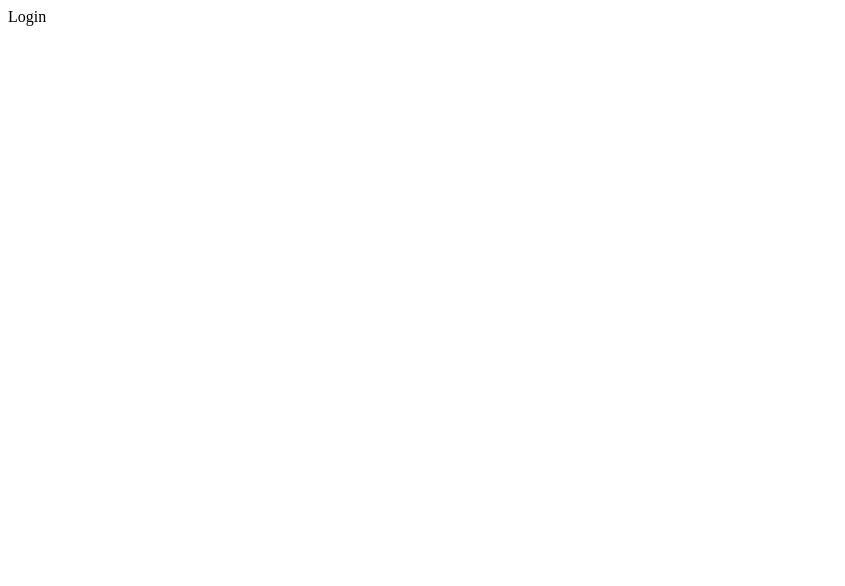
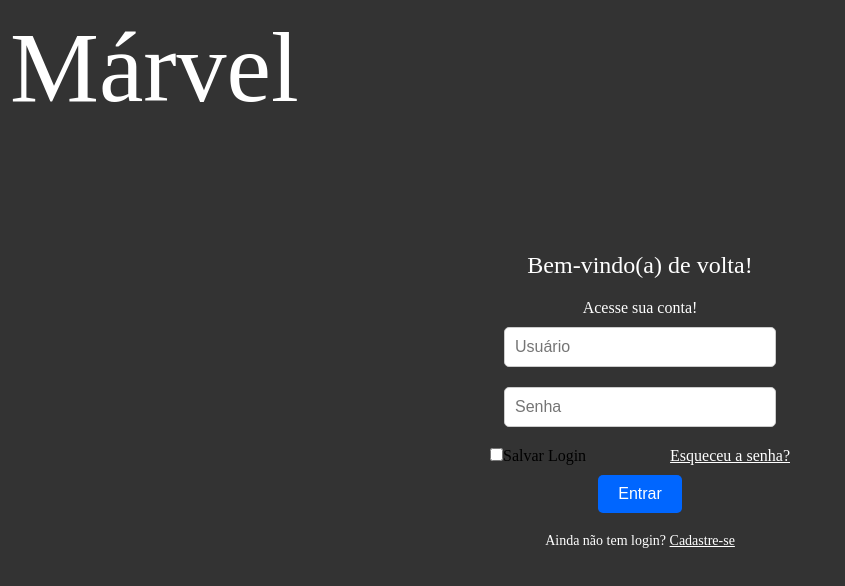
Before and after one commit to igregorioneto/JS, a React (Vite) app in the folder platform-marvel/app/: page /login in a window 1280 px wide. Shown: the top 586 px of the page, without its empty margins (0-845 px from the left). Built offline with nearby package versions, Linux system fonts and the light colour scheme.

Commit message:
feat: Criando a estrutura da tela de login

```diff
--- a/platform-marvel/app/src/components/CustomText.tsx
+++ b/platform-marvel/app/src/components/CustomText.tsx
@@ -16,7 +16,6 @@
 
 // Componente com StyledComponent para texto personalizado
 const StyledText = styled.div<CustomTextProps>`
-    position: absolute;
     font-family: 'Marvel';
     text-align: ${(props) => props.textAlign || 'left'};
     font-size: ${(props) => props.fontSize || '16px'};
--- a/platform-marvel/app/src/index.css
+++ b/platform-marvel/app/src/index.css
@@ -2,3 +2,8 @@
     font-family: "Marvel";
     src: url('/app/public/fonts/marvel-font/MarvelRegular-Dj83.ttf') format('ttf');
 }
+
+* {
+    margin: 0;
+    padding: 0;
+}
--- a/platform-marvel/app/src/pages/LoginPage.tsx
+++ b/platform-marvel/app/src/pages/LoginPage.tsx
@@ -1,11 +1,139 @@
+import React, { useState } from 'react';
+import styled from 'styled-components';
+import CustomText from '../components/CustomText';
+
+// Estilo para tela de login
+const LoginContainer = styled.div`
+  display: flex;
+  flex-direction: column;
+  align-items: center;
+  justify-content: center;
+  height: 100vh;
+  background-color: #333; // Cor de fundo
+  position: relative;
+`;
+
+// Campo de entrada para formulário
+const Input = styled.input`
+  padding: 10px;
+  margin: 10px;
+  border: 1px solid #ccc;
+  border-radius: 5px;
+  font-size: 16px;
+  width: 250px;
+`;
+
+// Estilo para o botão de login
+const Button = styled.button`
+  padding: 10px 20px;
+  background-color: #0066ff;
+  color: #fff;
+  border: none;
+  border-radius: 5px;
+  font-size: 16px;
+  cursor: pointer;
+  transition: background-color 0.3s;
+  &:hover {
+    background-color: #0055cc;
+  }
+`;
+
+// Estilo checkbox e link
+const Options = styled.div`
+  display: flex;
+  justify-content: space-between;
+  width: 100%;
+  max-width: 300px;
+  margin: 10px 0;
+`;
+
+const Link = styled.a`
+  color: #ffffff;
+  cursor: pointer;
+  text-decoration: underline;
+  &:hover {
+    text-decoration: none;
+  }
+`;
+
 /**
  * Página de Login, para logar o usuário no App.
 */
 function LoginPage() {
+    const [username, setUsername] = useState('');
+    const [password, setPassword] = useState('');
+
+    // Lógica do Login (validação, envio para o servidor, etc.)
+    const handleLogin = () => {
+        console.log('Login', { username, password });
+    }
+
     return (
-        <>
-            Login
-        </>
+        <LoginContainer>
+            <CustomText
+                fontSize="100px"
+                fontWeight="normal"
+                color="#ffffff"
+                width="411px"
+                height="113px"
+                textAlign="left"
+                style={{ position: 'absolute', top: '10px', left: '10px' }}
+            >
+                Márvel
+            </CustomText>
+
+            <CustomText
+                fontSize="24px"
+                fontWeight="normal"
+                color="#ffffff"
+                textAlign="center"
+                style={{ marginBottom: '20px' }}
+            >
+                Bem-vindo(a) de volta!
+            </CustomText>
+
+            <CustomText
+                fontSize="16px"
+                fontWeight="normal"
+                color="#ffffff"
+                textAlign="center"
+            >
+                Acesse sua conta!
+            </CustomText>
+
+            <Input
+                type="text"
+                placeholder="Usuário"
+                value={username}
+                onChange={(e: any) => setUsername(e.target.value)}
+            />
+
+            <Input
+                type="password"
+                placeholder="Senha"
+                value={password}
+                onChange={(e:any) => setPassword(e.target.value)}
+            />
+
+            <Options>
+                <label>
+                    <input type='checkbox' />
+                    Salvar Login
+                </label>
+                <Link>Esqueceu a senha?</Link>
+            </Options>
+
+            <Button onClick={handleLogin}>Entrar</Button>
+
+            <CustomText
+                fontSize="14px"
+                color="#ffffff"
+                textAlign="center"
+                style={{ marginTop: '20px' }}
+            >
+                Ainda não tem login? <Link>Cadastre-se</Link>
+            </CustomText>
+        </LoginContainer>
     )
 }
 
```
